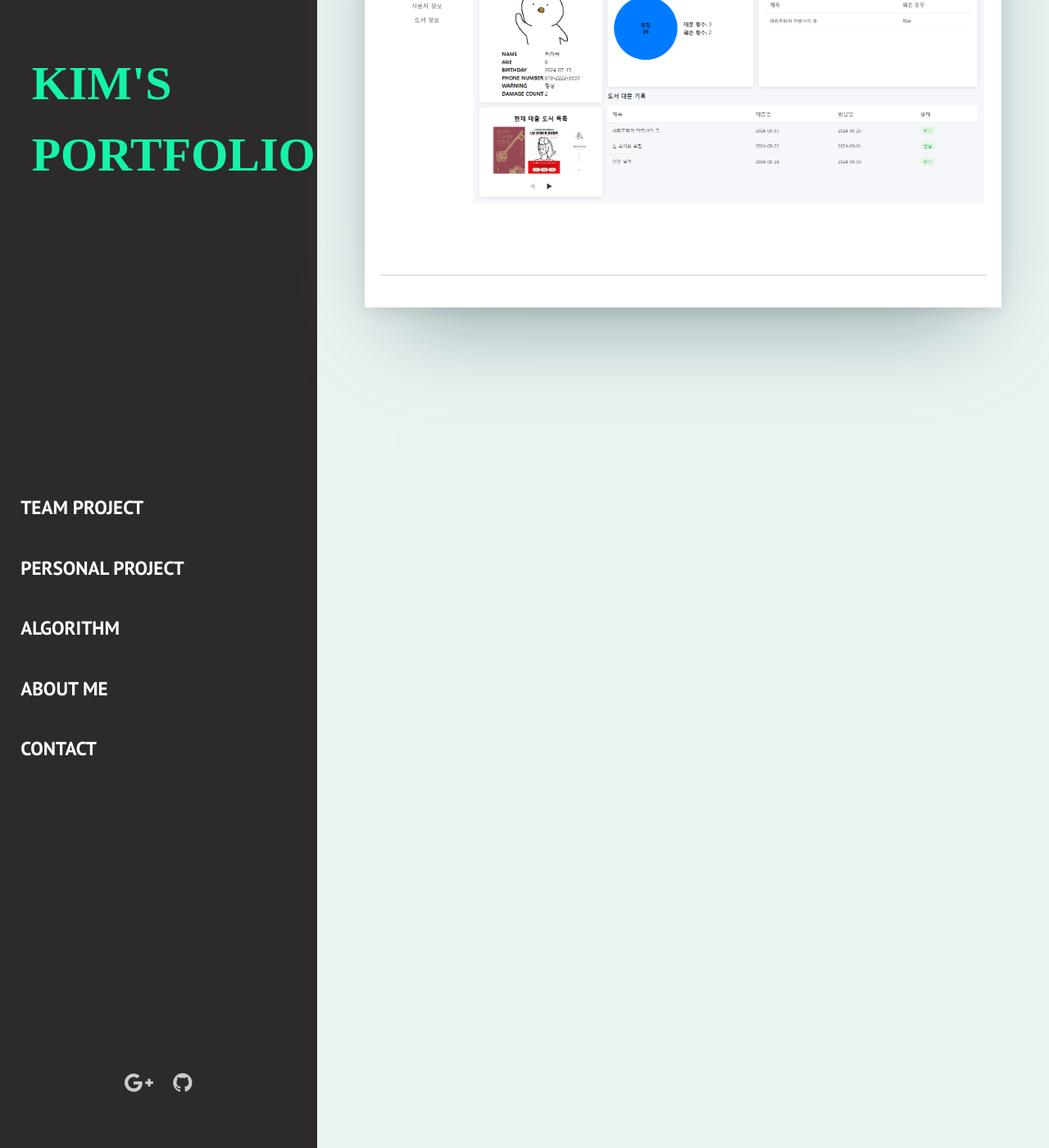
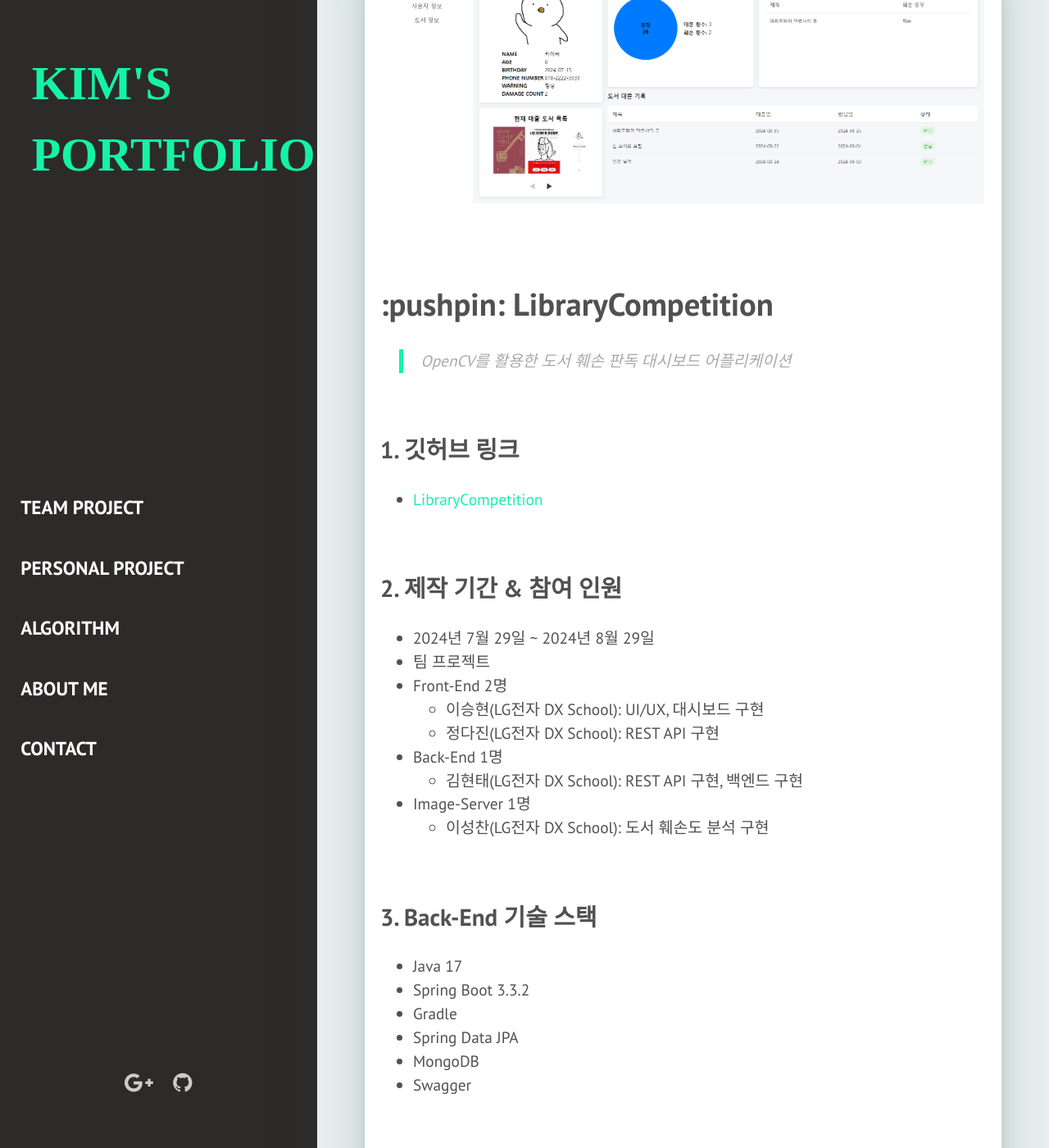
Before and after one commit to kimgusxo/kimgusxo.github.io, a Jekyll site: the page built from _team_projects/librarycompetition.markdown, in a window 1280 px wide and 1400 px high, scrolled down 270 px. Shown: the whole window at 82% size. Built offline with Jekyll 4.4.1, drawn with Linux system fonts in a browser that asks for light colours; some web fonts are replaced; some of the changed text lies outside the part shown.

Commit message:
팀프로젝트 추가

```diff
--- a/_team_projects/librarycompetition.markdown
+++ b/_team_projects/librarycompetition.markdown
@@ -6,3 +6,155 @@ img: LibraryCompetition-thumbNail.png
 date: 2024-08-30 00:00:00 +0900
 description: (국립 중앙도서관 아이디어 공모전) 도서 훼손 판독을 통한 대시보드 어플리케이션
 ---
+
+# :pushpin: LibraryCompetition
+> OpenCV를 활용한 도서 훼손 판독 대시보드 어플리케이션
+
+<br>
+
+## 1. 깃허브 링크
+- [LibraryCompetition](https://github.com/kimgusxo/LibraryCompetition){: target="_blank"}
+
+<br>
+
+## 2. 제작 기간 & 참여 인원
+- 2024년 7월 29일 ~ 2024년 8월 29일
+- 팀 프로젝트
+- Front-End 2명
+    - 이승현(LG전자 DX School): UI/UX, 대시보드 구현
+    - 정다진(LG전자 DX School): REST API 구현
+- Back-End 1명
+    - 김현태(LG전자 DX School): REST API 구현, 백엔드 구현
+- Image-Server 1명
+    - 이성찬(LG전자 DX School): 도서 훼손도 분석 구현
+
+<br>
+
+## 3. Back-End 기술 스택
+- Java 17
+- Spring Boot 3.3.2
+- Gradle
+- Spring Data JPA
+- MongoDB
+- Swagger
+
+<br>
+
+## 4. 어플리케이션 개발 이유
+[Graph](../assets/img/LibraryCompetition-Graph.png)
+- 훼손/분실로 폐기되는 도서들이 증가하고 있고 책의 재구매를 위해 일정비용 이상 지출중임.
+
+<br>
+
+## 5. Document 구조
+![Document]()
+
+<br>
+
+## 6. 핵심 기능
+이 서비스의 핵심 기능은 도서 훼손 판독입니다.
+단말기 카메라가 3방향에서 도서 이미지를 생성하면 훼손도를 판독하여 대시보드를 갱신합니다.
+
+<br>
+
+<details>
+
+<summary><b>핵심 기능 설명 펼치기</b></summary>
+<div markdown="1">
+
+## 6-1. 도서관 도서 검색 페이지
+<details>
+
+<summary>
+  <b>도서관 도서 검색 페이지 보기</b>
+</summary>
+
+<div markdown="1">
+
+![]()
+
+</div>
+</details>
+
+## 6-2. 도서관 사용자 검색 페이지
+<details>
+
+<summary>
+  <b>도서관 사용자 검색 페이지 보기</b>
+</summary>
+
+<div markdown="1">
+
+![]()
+
+</div>
+</details>
+
+## 6-3. 도서 상세정보 페이지
+<details>
+
+<summary>
+  <b>도서 상세정보 페이지 보기</b>
+</summary>
+
+<div markdown="1">
+
+![]()
+
+</div>
+</details>
+
+## 6-4. 사용자 상세 정보 페이지
+<details>
+
+<summary>
+  <b>사용자 상세 정보 페이지 보기</b>
+</summary>
+
+<div markdown="1">
+
+![]()
+
+</div>
+</details>
+
+## 6-5. 도서 이미지 훼손도 분석 페이지
+<details>
+
+<summary>
+  <b>도서 이미지 훼손도 분석 페이지 보기</b>
+</summary>
+
+<div markdown="1">
+
+![]()
+
+</div>
+</details>
+
+## 6-6. 도서 이미지 훼손도 분석
+<details>
+
+<summary>
+  <b>도서 이미지 훼손도 분석 보기</b>
+</summary>
+
+<div markdown="1">
+
+![]()
+
+</div>
+</details>
+
+</div>
+</details>
+
+<br>
+
+## 7. 단말기 설계도
+![]()
+
+<br>
+
+## 8. 문제점 회고
+### 1.
```
Also changed, not shown: _team_projects/lightme.markdown (+11 -0 lines), assets/img/LibraryCompetition-Graph.png (added).
